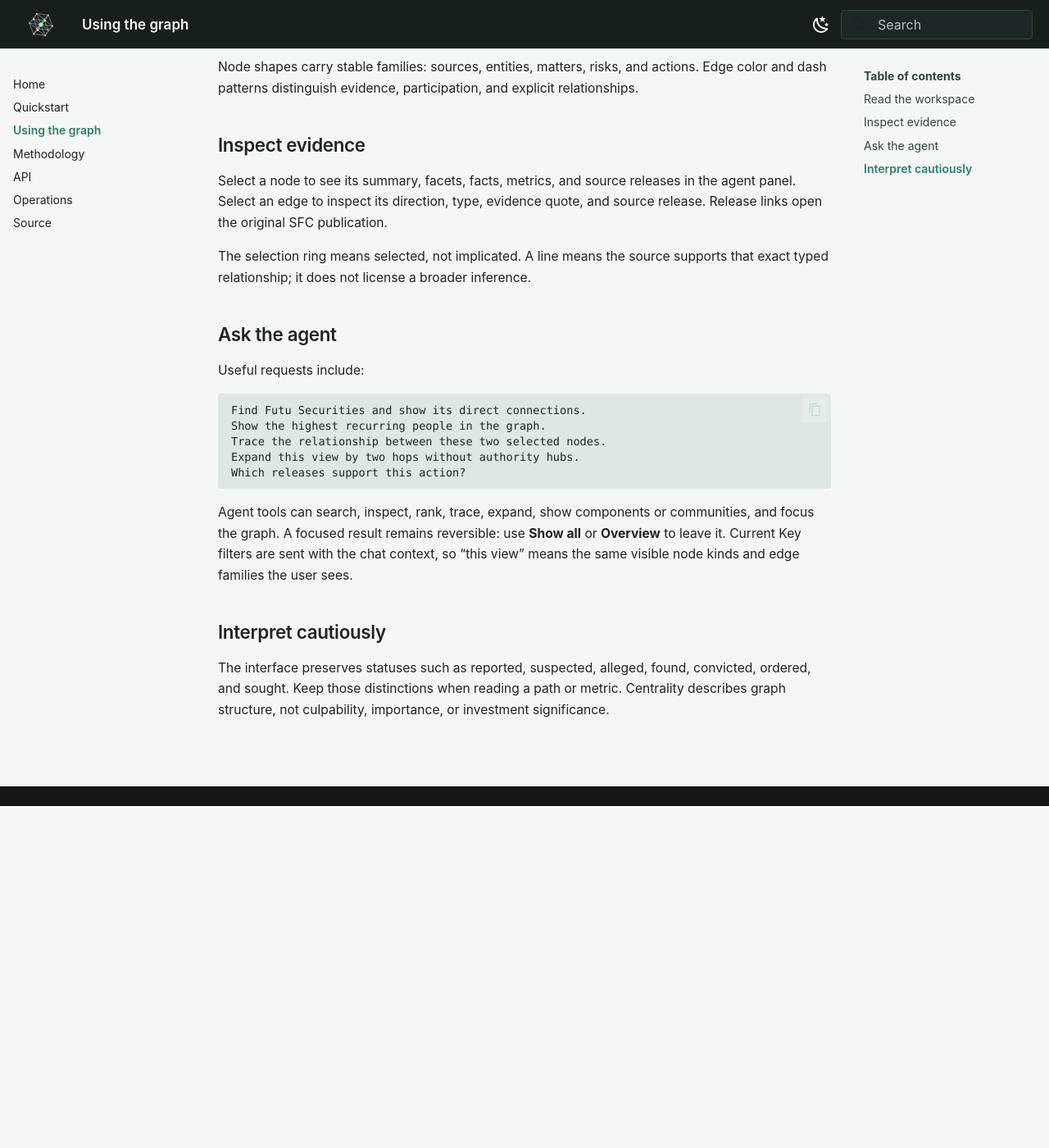
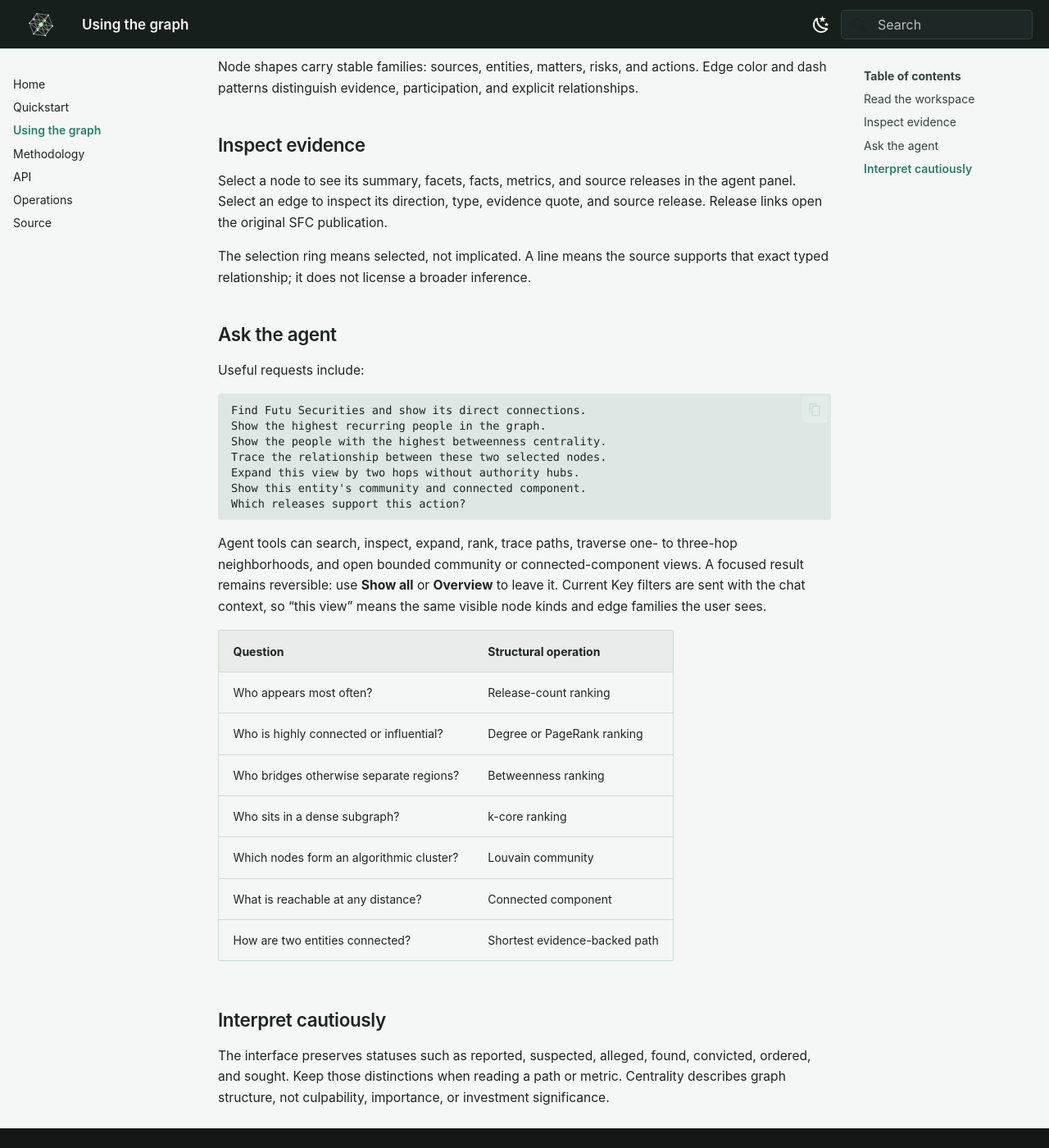
Before and after one commit to drukpa1455/sfc-enforcement-graph, an MkDocs documentation site: the page built from docs/usage.md, in a window 1280 px wide and 1400 px high, scrolled down 417 px. Shown: the whole window at 82% size. Built offline with MkDocs 1.6.1 and Material for MkDocs 9.7.7, drawn with Linux system fonts in a browser that asks for light colours.

Commit message:
Clarify graph analytics documentation (#20)

````diff
--- a/docs/usage.md
+++ b/docs/usage.md
@@ -31,16 +31,28 @@ Useful requests include:
 ```text
 Find Futu Securities and show its direct connections.
 Show the highest recurring people in the graph.
+Show the people with the highest betweenness centrality.
 Trace the relationship between these two selected nodes.
 Expand this view by two hops without authority hubs.
+Show this entity's community and connected component.
 Which releases support this action?
 ```
 
-Agent tools can search, inspect, rank, trace, expand, show components or
-communities, and focus the graph. A
-focused result remains reversible: use **Show all** or **Overview** to leave it.
-Current Key filters are sent with the chat context, so “this view” means the
-same visible node kinds and edge families the user sees.
+Agent tools can search, inspect, expand, rank, trace paths, traverse one- to
+three-hop neighborhoods, and open bounded community or connected-component
+views. A focused result remains reversible: use **Show all** or **Overview** to
+leave it. Current Key filters are sent with the chat context, so “this view”
+means the same visible node kinds and edge families the user sees.
+
+| Question | Structural operation |
+|---|---|
+| Who appears most often? | Release-count ranking |
+| Who is highly connected or influential? | Degree or PageRank ranking |
+| Who bridges otherwise separate regions? | Betweenness ranking |
+| Who sits in a dense subgraph? | k-core ranking |
+| Which nodes form an algorithmic cluster? | Louvain community |
+| What is reachable at any distance? | Connected component |
+| How are two entities connected? | Shortest evidence-backed path |
 
 ## Interpret cautiously
 
````
Also changed, not shown: README.md (+6 -6 lines), docs/api.md (+7 -4 lines), docs/index.md (+3 -5 lines), docs/methodology.md (+10 -4 lines), 2 other files.
